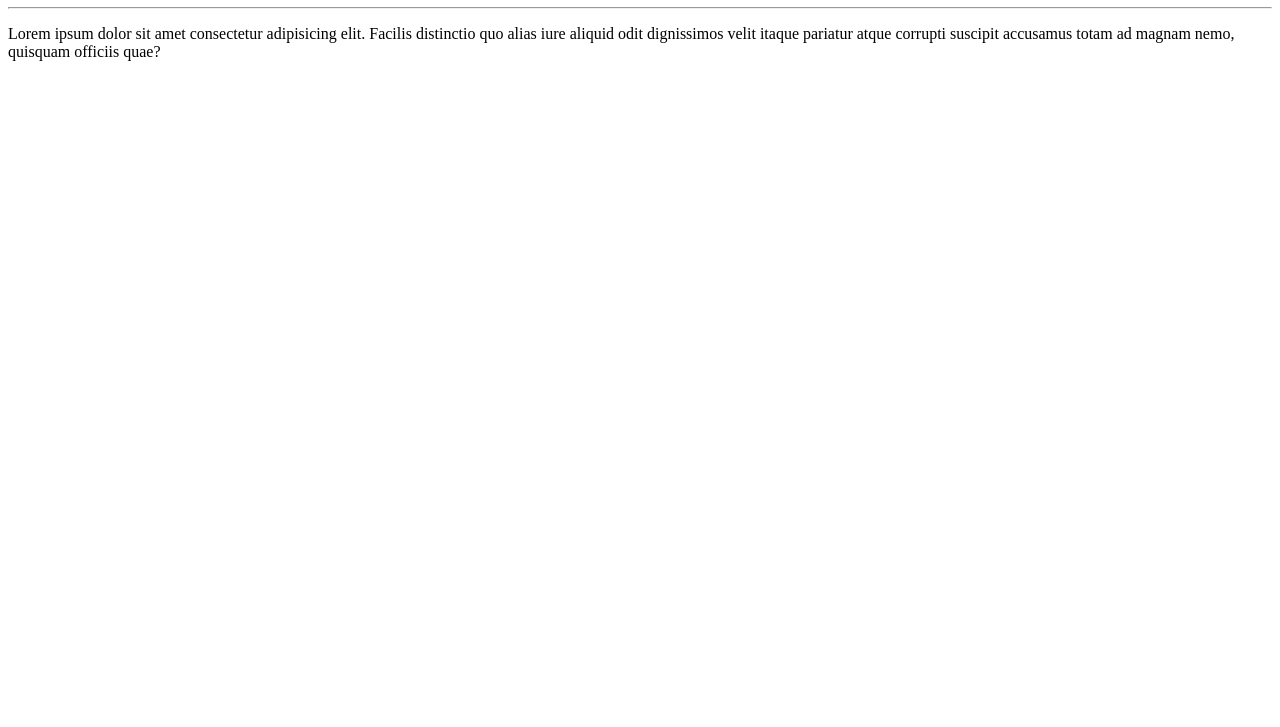
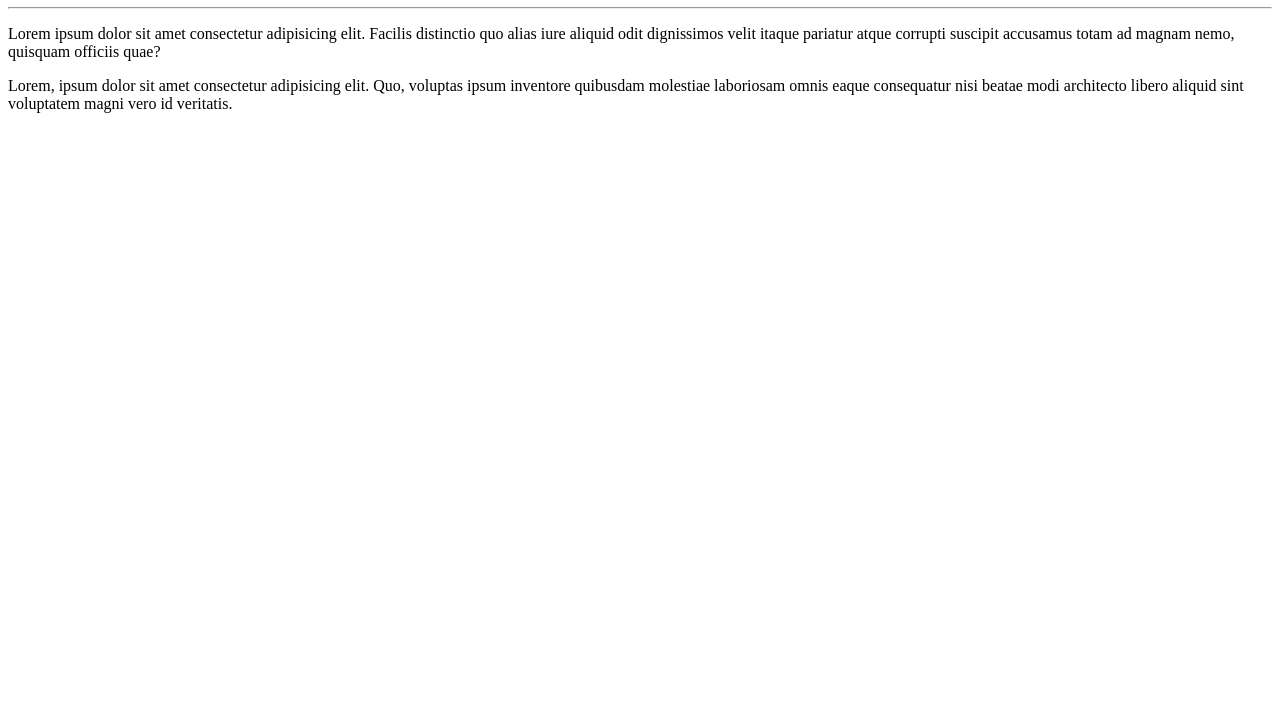
Before and after one commit to ismaelzanella/Ola_Mundo, a plain HTML site: page site-exemplo/index.html in a window 1280 px wide. Shown: the part 73-800 px from the top of the page. Drawn offline with Linux system fonts and the light colour scheme.

Commit message:
adicionei um parágrafo

```diff
--- a/site-exemplo/index.html
+++ b/site-exemplo/index.html
@@ -9,5 +9,6 @@
   <h1>Olá, Mundo!</h1>
   <hr>
   <p>Lorem ipsum dolor sit amet consectetur adipisicing elit. Facilis distinctio quo alias iure aliquid odit dignissimos velit itaque pariatur atque corrupti suscipit accusamus totam ad magnam nemo, quisquam officiis quae?</p>
+  <p>Lorem, ipsum dolor sit amet consectetur adipisicing elit. Quo, voluptas ipsum inventore quibusdam molestiae laboriosam omnis eaque consequatur nisi beatae modi architecto libero aliquid sint voluptatem magni vero id veritatis.</p>
 </body>
 </html>
```
